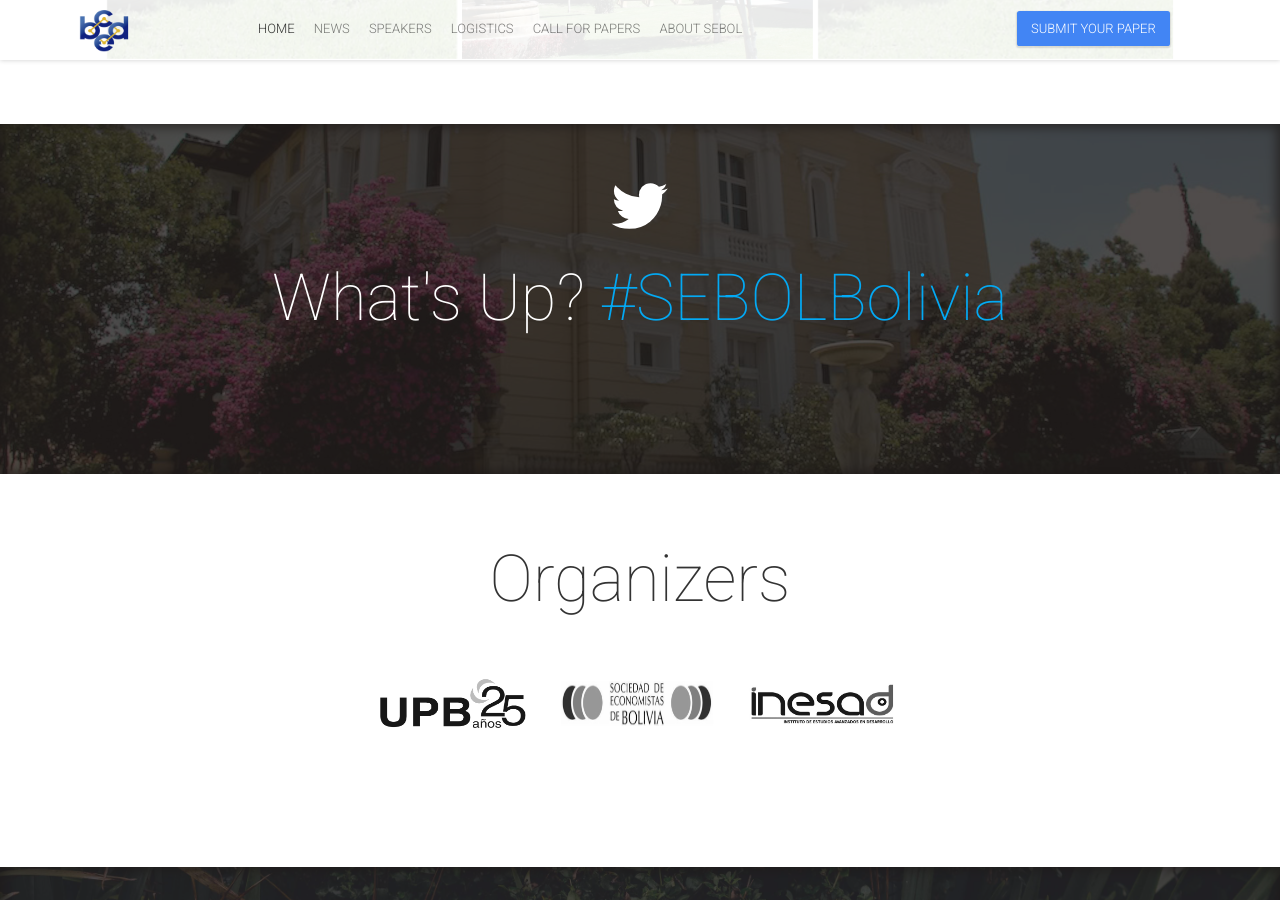
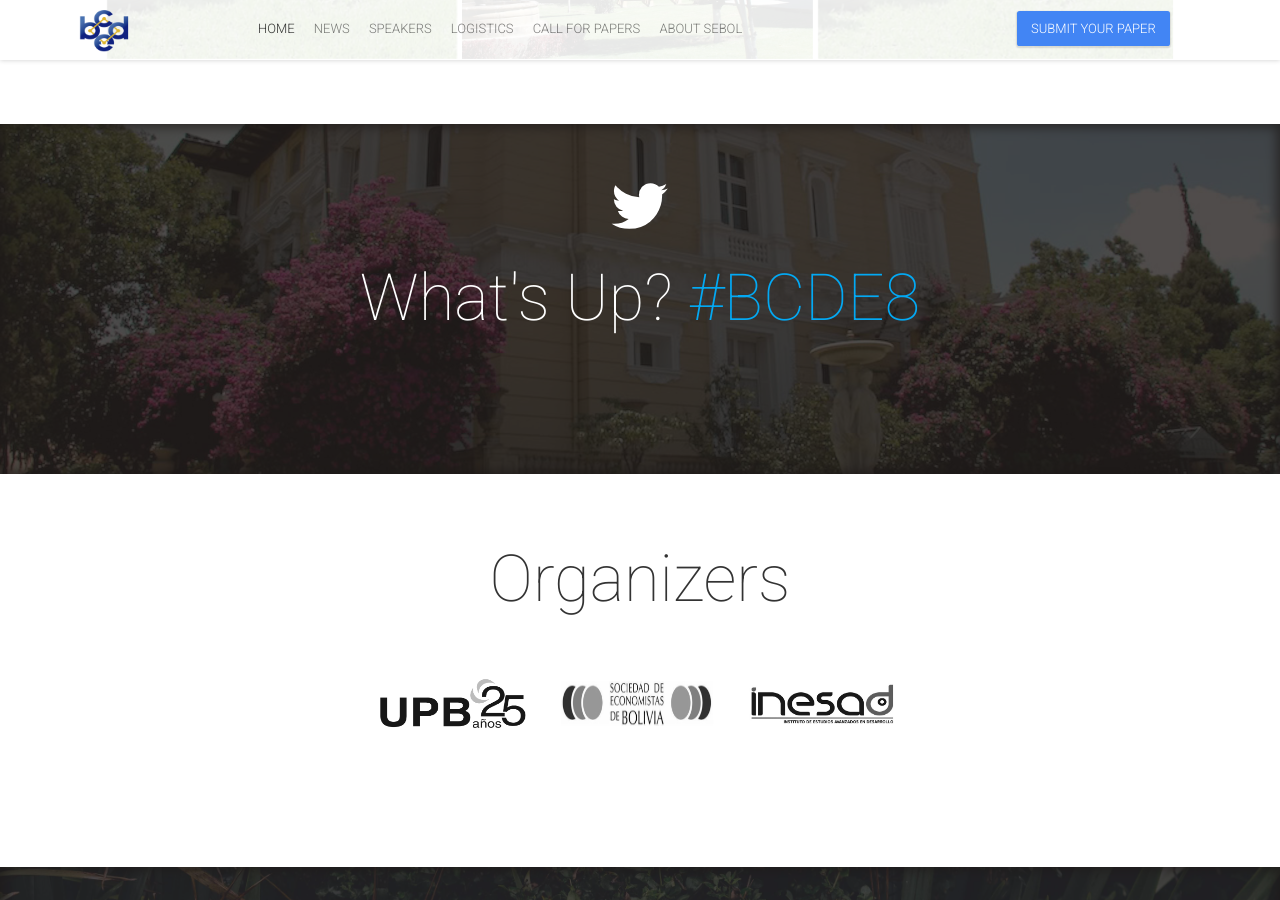
Before and after one commit to sebolbcde/bcde8, a Jekyll site: the page built from index.html, in a window 1280 px wide and 900 px high, scrolled down 3369 px. Built offline with Jekyll 4.4.1, drawn with Linux system fonts in a browser that asks for light colours; nearby versions of some CDN libraries; comment, search, counter and statistics services are not loaded.

Commit message:
edit organizers links

```diff
--- a/_config.yml
+++ b/_config.yml
@@ -126,7 +126,7 @@
 # Tweets Feed Block
 tweetsFeedImage: "twitter-feed.jpg"
 tweetsFeedTitle: "What's Up?"
-twitterHashTag: "SEBOLBolivia"
+twitterHashTag: "BCDE8"
 # twitterFeed: "http://lviv.gdg.org.ua/tweetledee/favoritesjson.php?c=10&cache_interval=8000"
 
 # Partners Block
--- a/_data/organizers.yml
+++ b/_data/organizers.yml
@@ -1,9 +1,9 @@
 -
   group: "Main organizer"
   elements:
-    - {name: "UPB", description: "Universidad Privada de Bolivia", link: "http://lviv.gdg.org.ua", imageUrl: "logo_upb.svg"}
-    - {name: "SEBOL", description: "Sociedad de Economistas de Bolivia", link: "http://lviv.gdg.org.ua", imageUrl: "logo_sebol.svg"}
-    - {name: "INESAD", description: "Instituto de Estudios Avanzados de Desarrollo", link: "http://kyiv.gdg.org.ua", imageUrl: "logo_inesad.svg"}
+    - {name: "UPB", description: "Universidad Privada de Bolivia", link: "http://www.upb.edu", imageUrl: "logo_upb.svg"}
+    - {name: "SEBOL", description: "Sociedad de Economistas de Bolivia", link: "http://www.sebol.org.bo", imageUrl: "logo_sebol.svg"}
+    - {name: "INESAD", description: "Instituto de Estudios Avanzados de Desarrollo", link: "http://www.inesad.edu.bo", imageUrl: "logo_inesad.svg"}
 # -
 #   group: "Co-organizers"
 #   elements:
```
